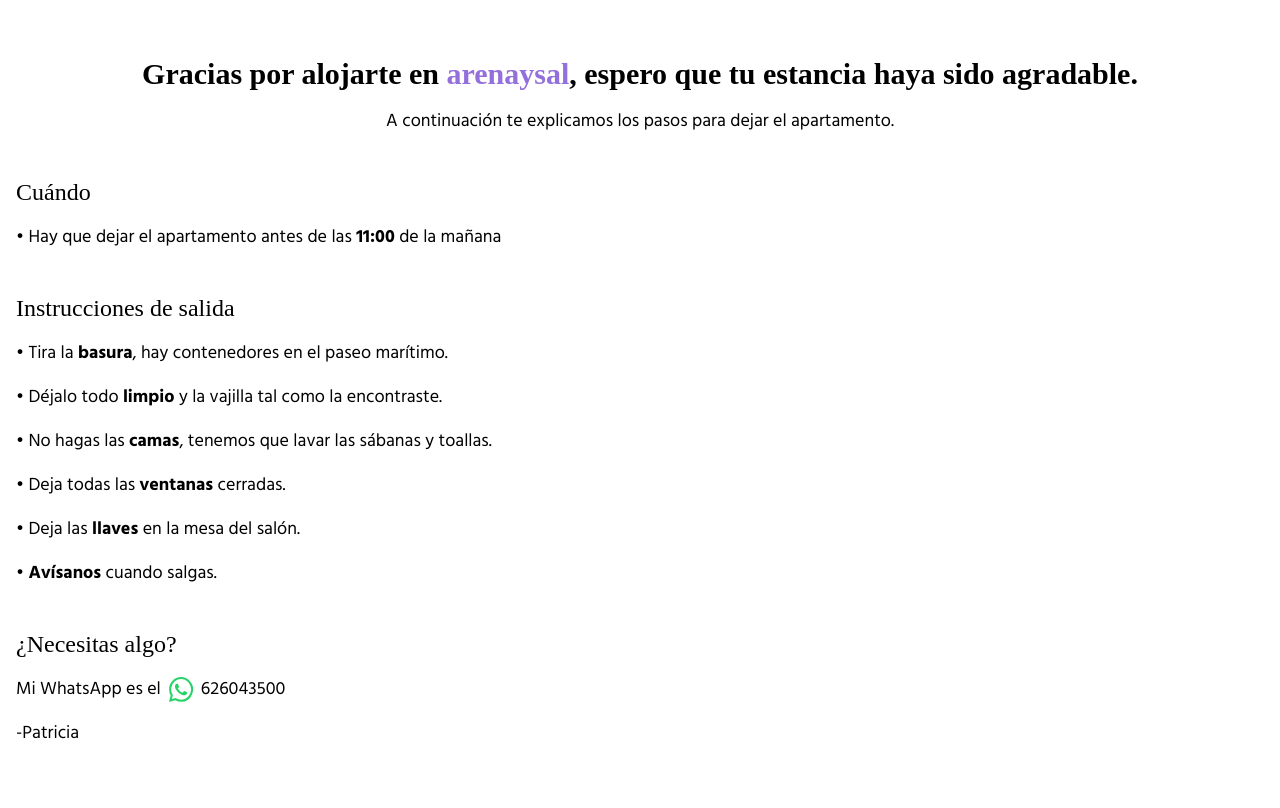
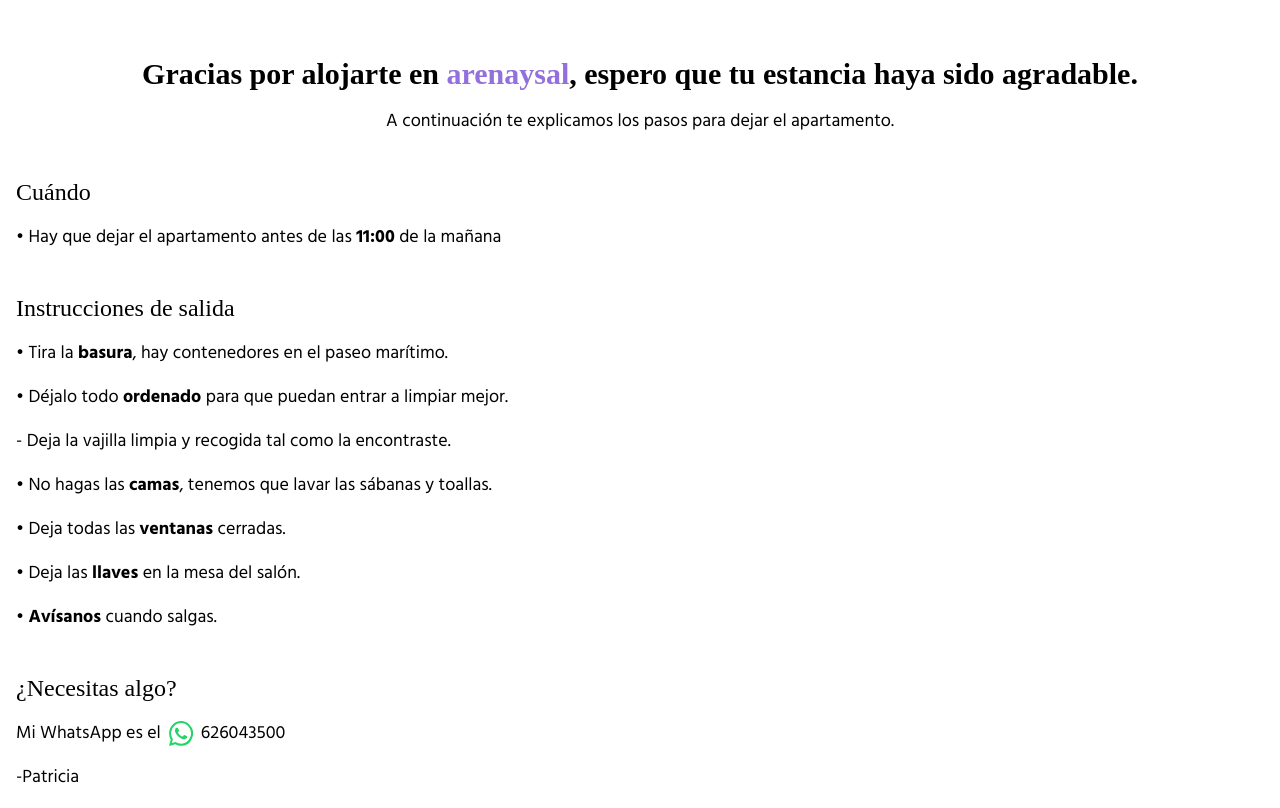
Before and after one commit to pablonete/arenaysal-web, a Next.js app: page /ciao in a window 1280 px wide. Built offline with nearby package versions, Linux system fonts and the light colour scheme; a web font is replaced by a local one.

Commit message:
Split cleaning instruction into organized and dishes tasks as requested
Co-authored-by: pablonete <579705+pablonete@users.noreply.github.com>

```diff
--- a/pages/ciao.tsx
+++ b/pages/ciao.tsx
@@ -30,7 +30,10 @@ export default function Ciao() {
           • Tira la <strong>basura</strong>, hay contenedores en el paseo marítimo.
         </li>
         <li className="text-lg">
-          • Déjalo todo <strong>limpio</strong> y la vajilla tal como la encontraste.
+          • Déjalo todo <strong>ordenado</strong> para que puedan entrar a limpiar mejor.
+        </li>
+        <li className="text-lg">
+          - Deja la vajilla limpia y recogida tal como la encontraste.
         </li>
         <li className="text-lg">
           • No hagas las <strong>camas</strong>, tenemos que lavar las sábanas y toallas.
```
